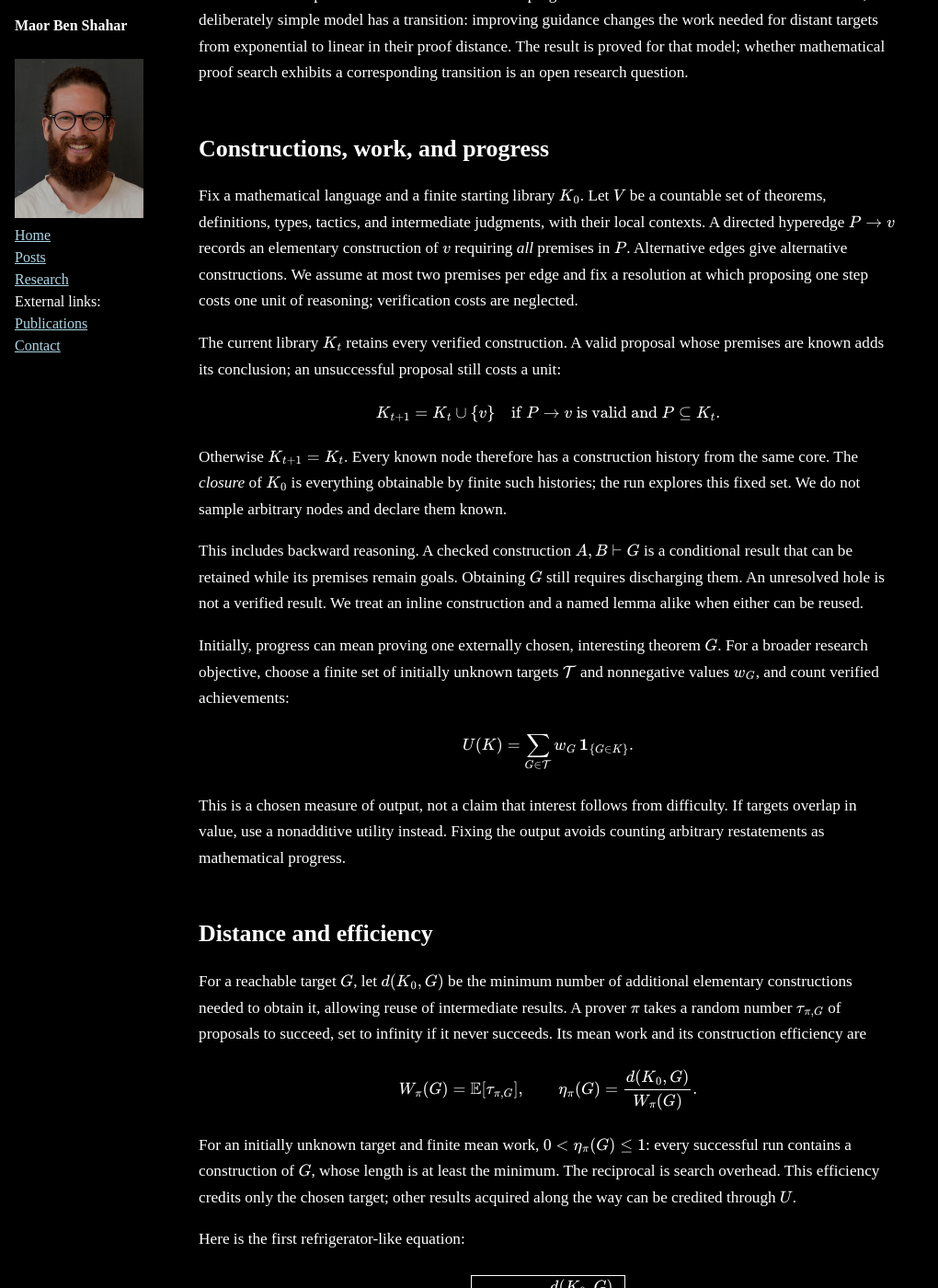
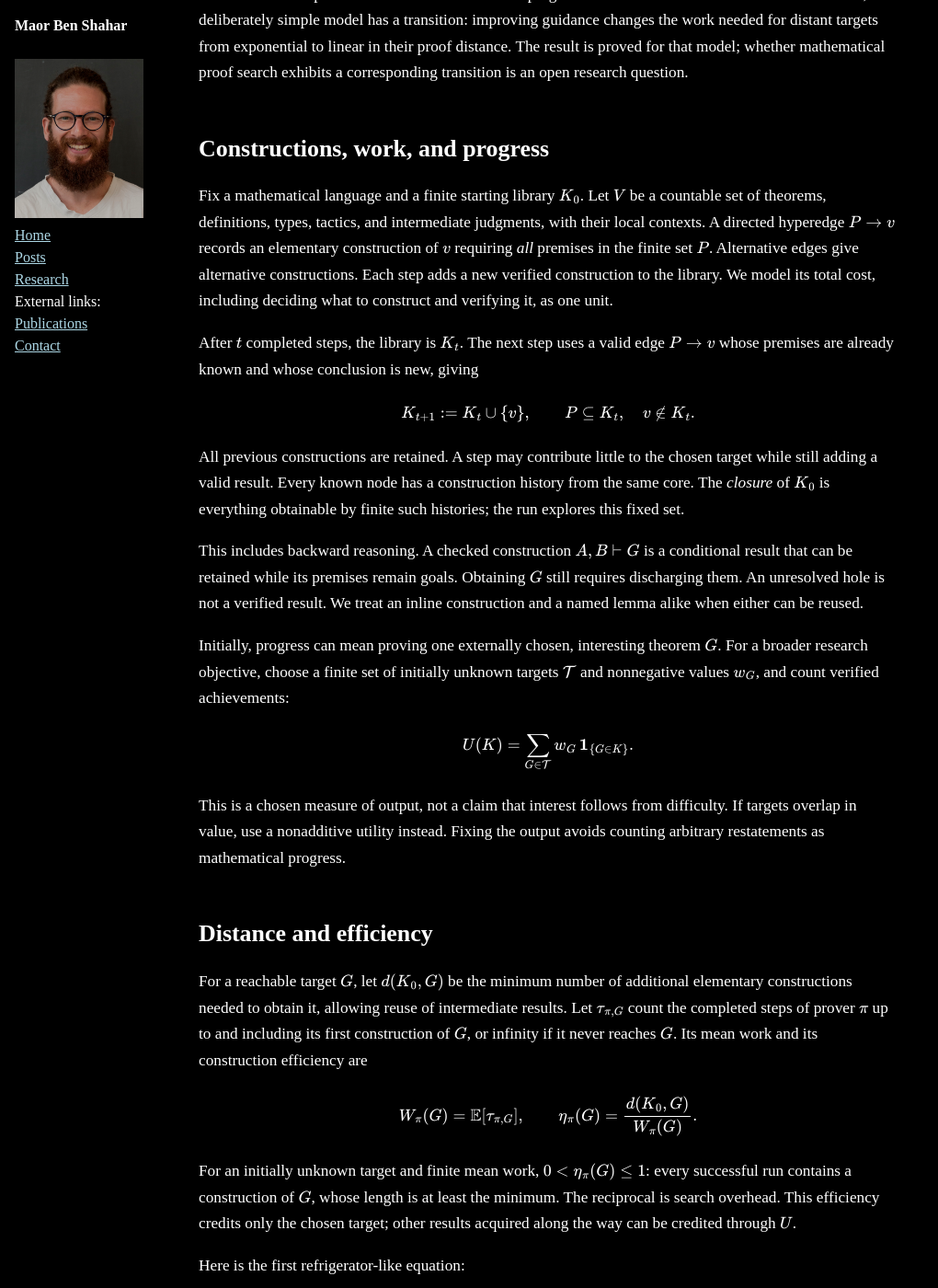
Before and after one commit to maorbenshahar/maorbenshahar.github.io, a Jekyll site: the page built from _posts/2026-07-01-auto-fridge.html, in a window 1280 px wide and 1400 px high, scrolled down 322 px. Shown: the whole window at 92% size, without its empty margins (0-1020 px from the left). Built offline with Jekyll 4.4.1, drawn with Linux system fonts in a browser that asks for light colours; nearby versions of some CDN libraries; some of the changed text lies outside the part shown.

Commit message:
Count verified library additions as unit-cost prover steps

```diff
--- a/_posts/2026-07-01-auto-fridge.html
+++ b/_posts/2026-07-01-auto-fridge.html
@@ -13,13 +13,13 @@ tags: "#lean #math #AI #statistical-mechanics"
 
 <h2 id="setup">Constructions, work, and progress</h2>
 
-<p>Fix a mathematical language and a finite starting library \(K_0\). Let \(V\) be a countable set of theorems, definitions, types, tactics, and intermediate judgments, with their local contexts. A directed hyperedge \(P\to v\) records an elementary construction of \(v\) requiring <em>all</em> premises in \(P\). Alternative edges give alternative constructions. We assume at most two premises per edge and fix a resolution at which proposing one step costs one unit of reasoning; verification costs are neglected.</p>
+<p>Fix a mathematical language and a finite starting library \(K_0\). Let \(V\) be a countable set of theorems, definitions, types, tactics, and intermediate judgments, with their local contexts. A directed hyperedge \(P\to v\) records an elementary construction of \(v\) requiring <em>all</em> premises in the finite set \(P\). Alternative edges give alternative constructions. Each step adds a new verified construction to the library. We model its total cost, including deciding what to construct and verifying it, as one unit.</p>
 
-<p>The current library \(K_t\) retains every verified construction. A valid proposal whose premises are known adds its conclusion; an unsuccessful proposal still costs a unit:</p>
+<p>After \(t\) completed steps, the library is \(K_t\). The next step uses a valid edge \(P\to v\) whose premises are already known and whose conclusion is new, giving</p>
 \[
-K_{t+1}=K_t\cup\{v\}\quad\text{if }P\to v\text{ is valid and }P\subseteq K_t.
+K_{t+1}:=K_t\cup\{v\},\qquad P\subseteq K_t,\quad v\notin K_t.
 \]
-<p>Otherwise \(K_{t+1}=K_t\). Every known node therefore has a construction history from the same core. The <em>closure</em> of \(K_0\) is everything obtainable by finite such histories; the run explores this fixed set. We do not sample arbitrary nodes and declare them known.</p>
+<p>All previous constructions are retained. A step may contribute little to the chosen target while still adding a valid result. Every known node has a construction history from the same core. The <em>closure</em> of \(K_0\) is everything obtainable by finite such histories; the run explores this fixed set.</p>
 
 <p>This includes backward reasoning. A checked construction \(A,B\vdash G\) is a conditional result that can be retained while its premises remain goals. Obtaining \(G\) still requires discharging them. An unresolved hole is not a verified result. We treat an inline construction and a named lemma alike when either can be reused.</p>
 
@@ -31,7 +31,7 @@ U(K)=\sum_{G\in\mathcal T}w_G\,\mathbf 1_{\{G\in K\}}.
 
 <h2 id="efficiency">Distance and efficiency</h2>
 
-<p>For a reachable target \(G\), let \(d(K_0,G)\) be the minimum number of additional elementary constructions needed to obtain it, allowing reuse of intermediate results. A prover \(\pi\) takes a random number \(\tau_{\pi,G}\) of proposals to succeed, set to infinity if it never succeeds. Its mean work and its construction efficiency are</p>
+<p>For a reachable target \(G\), let \(d(K_0,G)\) be the minimum number of additional elementary constructions needed to obtain it, allowing reuse of intermediate results. Let \(\tau_{\pi,G}\) count the completed steps of prover \(\pi\) up to and including its first construction of \(G\), or infinity if it never reaches \(G\). Its mean work and its construction efficiency are</p>
 \[
 W_\pi(G)=\mathbb E[\tau_{\pi,G}],\qquad
 \eta_\pi(G)=\frac{d(K_0,G)}{W_\pi(G)}.
@@ -48,13 +48,13 @@ W_\pi(G)=\mathbb E[\tau_{\pi,G}],\qquad
 \[
 C_\pi(u,\alpha)=\inf\{B:\Pr[U(K_B)\ge u]\ge\alpha\}.
 \]
-<p>This asks for progress \(u\) with probability at least \(\alpha\). It is measurable without knowing the complete hypergraph. Full mean work also depends on the unobserved tail: for integer costs, \(W_\pi(G)=\sum_{t\ge0}[1-F_{\pi,G}(t)]\), since a run costs one unit for every time it has not yet finished.</p>
+<p>This asks for progress \(u\) with probability at least \(\alpha\). It is measurable without knowing the complete hypergraph. Full mean work also depends on the unobserved tail: \(W_\pi(G)=\sum_{t\ge0}[1-F_{\pi,G}(t)]\), counting for each \(t\) the probability that more than \(t\) constructions are needed.</p>
 
 <h2 id="model">A homogeneous model of guidance</h2>
 
 <p>Consider the simplest dependency structure: a complete tree with \(b\ge2\) children per node, truncated at depth \(L\). The root is the fixed known core. Each edge is a valid, unit-cost construction of its child from its parent. Choose the target uniformly among the depth-\(L\) leaves. Every target has the same construction distance \(L\).</p>
 
-<p>The theorem to be proved is specified, but the sequence of constructions that reaches it is unknown. A paid terminal construction reveals whether it proves the target; verification adds no further cost. There is no separate free operation for testing unexplored leaves. Other node descriptions provide no information about the target's location. This is an explicit restriction on what the prover can learn.</p>
+<p>The theorem to be proved is specified, but the sequence of constructions that reaches it is unknown. Constructing a leaf adds a verified result and reveals whether that result is the target. This costs one unit, including verification. Other node descriptions provide no information about the target's location, and unexplored leaves cannot be tested separately for free. This is an explicit restriction on what the prover can learn.</p>
 
 <p>Give the prover a guide that marks promising edges. It always marks the path to the target and independently marks each other edge with probability \(q\). Marks are sampled once and revealed locally when a node is constructed, with the root's marks available initially. Smaller \(q\) means better rejection of unhelpful continuations. The graph and target distribution stay fixed as guidance improves.</p>
 
@@ -140,7 +140,7 @@ L(L+1)/2,&\mu=1.
 q^{m-L}(1-q)^{N-m},
 \]
 <p>independent of which compatible leaf was chosen. At \(q=0\) or \(q=1\), the same conclusion follows directly. Unmarked paths cannot lead to the target, and our observation model supplies no further clues.</p>
-<p>Until success, terminal proposals can only eliminate candidates. Even granting direct unit-cost terminal proposals without paying to construct prerequisites, their expected number is at least \((M_L+1)/2\). Since \(\mathbb E M_L=1+a\sum_{r=0}^{L-1}\mu^r\), every policy that reaches the target in this information model satisfies</p>
+<p>Each constructed leaf yields a verified result. If it is not the target, it eliminates one candidate location. Even granting direct unit-cost leaf constructions without paying to construct prerequisites, finding the target requires at least \((M_L+1)/2\) such constructions in expectation. Since \(\mathbb E M_L=1+a\sum_{r=0}^{L-1}\mu^r\), every policy that reaches the target in this information model satisfies</p>
 \[
 \mathbb E\tau_L\ge
 \max\left\{L,\;1+\frac a2\sum_{r=0}^{L-1}\mu^r\right\}.
@@ -173,11 +173,11 @@ W_L=L+\frac12\sum_{r=0}^{L-1}(L-r)\,aM^r\mathbf 1.
 
 <h2 id="experiments">What could actual prover runs tell us?</h2>
 
-<p>Keep the foundation, starting library, target distribution, and accounting fixed, and vary the prover or its guidance. Record total reasoning work, successful proof constructions, and the success curves. If minimum distances can be computed for small instances, measure \(\eta\) directly. Otherwise, a discovered proof only gives an upper bound on \(d\); it does not establish absolute efficiency. Two provers on the same target can still be compared through their work ratio, since the unknown distance cancels.</p>
+<p>Keep the foundation, starting library, target distribution, and accounting fixed, and vary the prover or its guidance. Record the library additions and when each target is reached; their count measures work in this model. Actual computation costs can be recorded separately to test the equal-cost assumption. If minimum distances can be computed for small instances, measure \(\eta\) directly. Otherwise, a discovered proof only gives an upper bound on \(d\); it does not establish absolute efficiency. Two provers on the same target can still be compared through their work ratio, since the unknown distance cancels.</p>
 
 <p><a href="https://arxiv.org/html/2512.07087v2">Magma equations</a> offer a controlled starting point: terms use one binary operation, while proofs still require choices of substitutions, rewrites, and intermediates. The Equational Theories Project classifies 22,028,942 non-reflexive implication questions among 4,694 short laws using Lean-checked generating proofs and refutations, extended by transitivity and duality. Positive implications provide targets, but their published edges summarize whole proofs; experiments must recover elementary construction histories. Every imported lemma must be derived from the chosen assumptions. Generalization beyond equational reasoning would need further evidence.</p>
 
-<p>The model suggests measuring how long rejected approaches keep generating plausible descendants, and how that changes with guidance. Testing a threshold requires growing problem families and finite-size comparisons, not just a sudden improvement on one benchmark. The parameters \(b,q\), or \(M\), have not been estimated for real provers here. Correlated errors, alternative successful routes, and lemma reuse may change or remove the transition.</p>
+<p>The model suggests measuring how long unhelpful branches keep generating new constructions, and how that changes with guidance. Testing a threshold requires growing problem families and finite-size comparisons, not just a sudden improvement on one benchmark. The parameters \(b,q\), or \(M\), have not been estimated for real provers here. Correlated guidance, alternative routes to the target, and lemma reuse may change or remove the transition.</p>
 
 <h2 id="coldness">How cold is a theorem?</h2>
 
```
Also changed, not shown: 1 other file.
